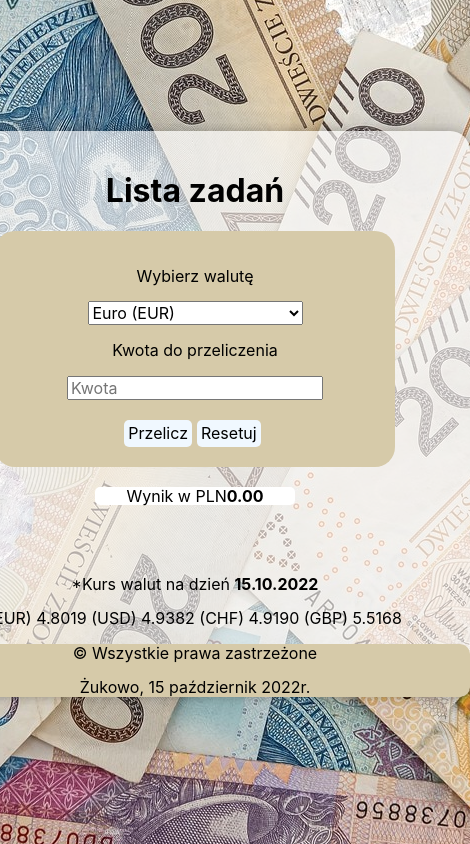
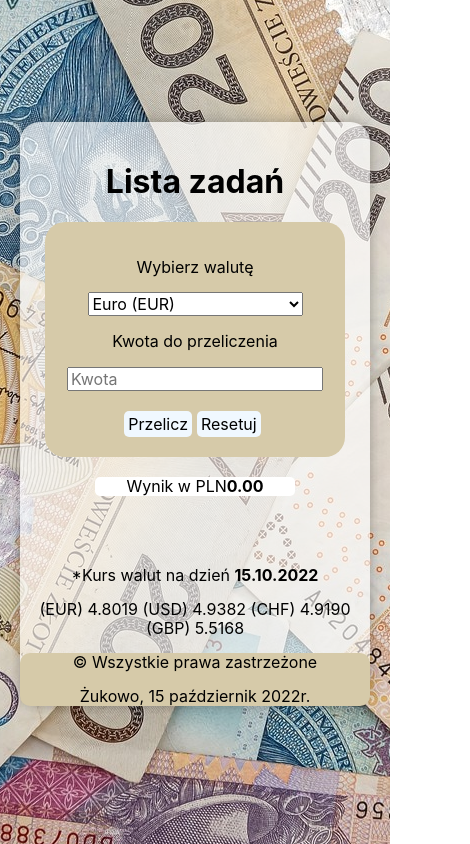
Before and after one commit to adrianplotka/cantor-react, a React (Create React App) app: page / in a window 390 px wide. Shown: the whole page, 470 px wide, since content can reach past the window. Built offline with nearby package versions, Linux system fonts and the light colour scheme.

Commit message:
add @media to 767px to css

```diff
--- a/src/Container/style.css
+++ b/src/Container/style.css
@@ -5,5 +5,10 @@
     width: 550px;
     padding-top: 20px;
     text-align: center;
+}
 
+@media(max-width:767px) {
+    .container {
+        max-width: 350px;
+    }
 }
--- a/src/Form/style.css
+++ b/src/Form/style.css
@@ -22,3 +22,9 @@
 .form__button:active {
     background-color: hsl(208, 100%, 87%);
 }
+
+@media(max-width:767px) {
+    .form {
+        max-width: 300px;
+    }
+}
```
